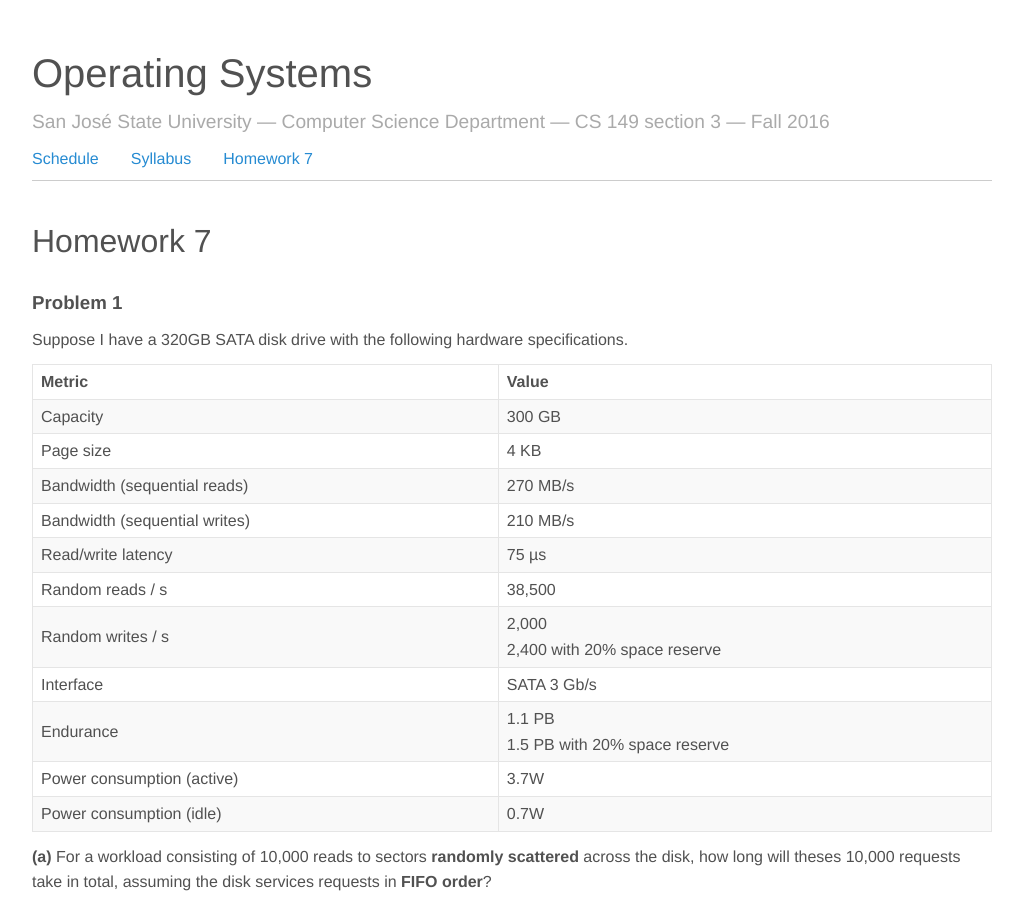
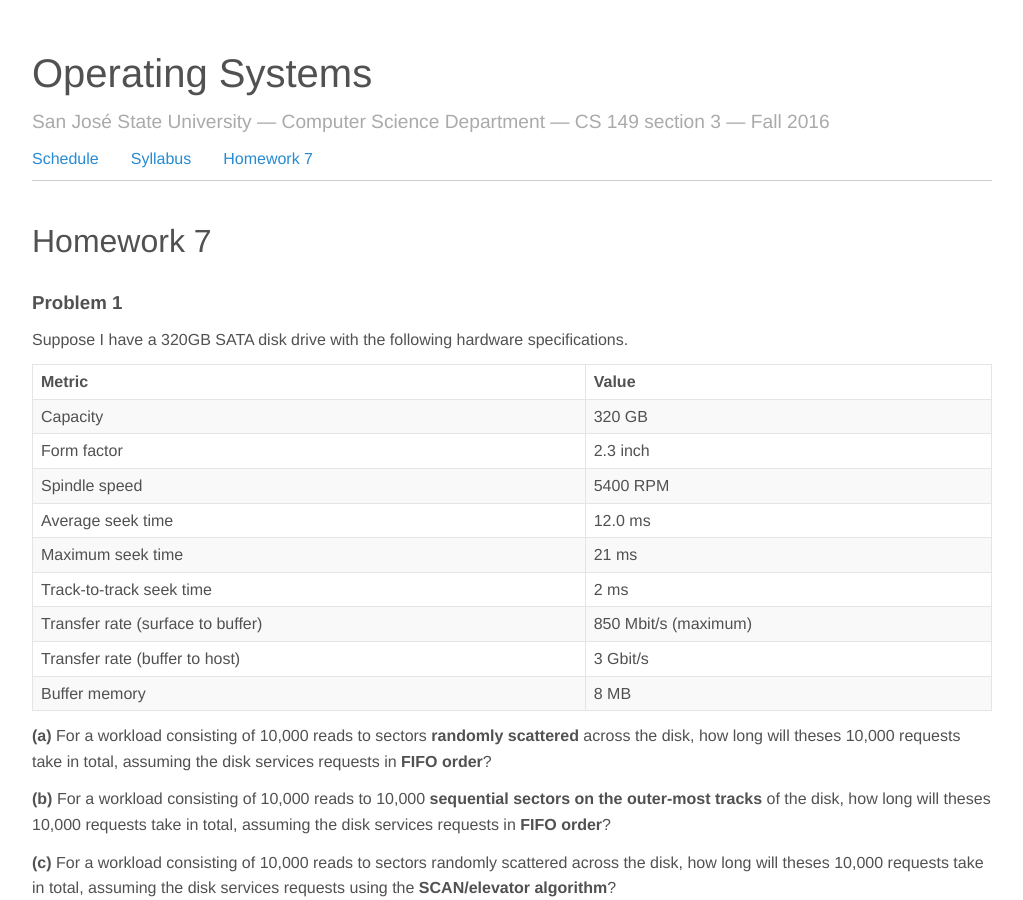
Before and after one commit to jnylam/jnylam.github.io, a Jekyll site: the page built from _courses/149-f16/homework07.md, in a window 1280 px wide and 900 px high. Shown: the whole window, without its empty margins (128-1151 px from the left). Built offline with Jekyll 4.4.1, drawn with Linux system fonts in a browser that asks for light colours.

Commit message:
_courses/149-f16/homework0

```diff
--- a/_courses/149-f16/homework07.md
+++ b/_courses/149-f16/homework07.md
@@ -11,17 +11,15 @@ Suppose I have a 320GB SATA  disk drive with the following hardware specificatio
 
 Metric | Value
 --|--
-Capacity | 300 GB
-Page size | 4 KB
-Bandwidth (sequential reads)  | 270 MB/s
-Bandwidth (sequential writes) | 210 MB/s
-Read/write latency | 75 &micro;s
-Random reads / s | 38,500
-Random writes / s | 2,000<br>2,400 with 20% space reserve
-Interface | SATA 3 Gb/s
-Endurance | 1.1 PB<br>1.5 PB with 20% space reserve
-Power consumption (active) | 3.7W
-Power consumption (idle) | 0.7W
+Capacity | 320 GB
+Form factor | 2.3 inch
+Spindle speed | 5400 RPM
+Average seek time | 12.0 ms
+Maximum seek time | 21 ms
+Track-to-track seek time | 2 ms
+Transfer rate (surface to buffer) | 850 Mbit/s (maximum)
+Transfer rate (buffer to host) | 3 Gbit/s
+Buffer memory | 8 MB
 
 __(a)__ For a workload consisting of 10,000 reads to sectors __randomly scattered__ across the disk, how long will theses 10,000 requests take in total, assuming the disk services requests in __FIFO order__?
 
```
